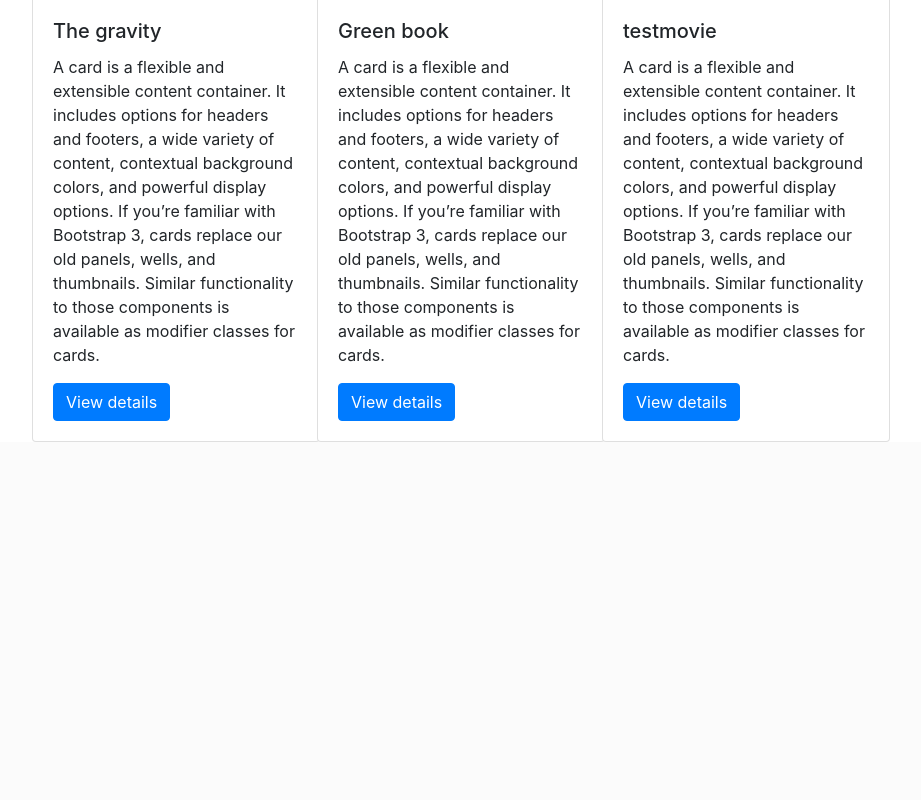
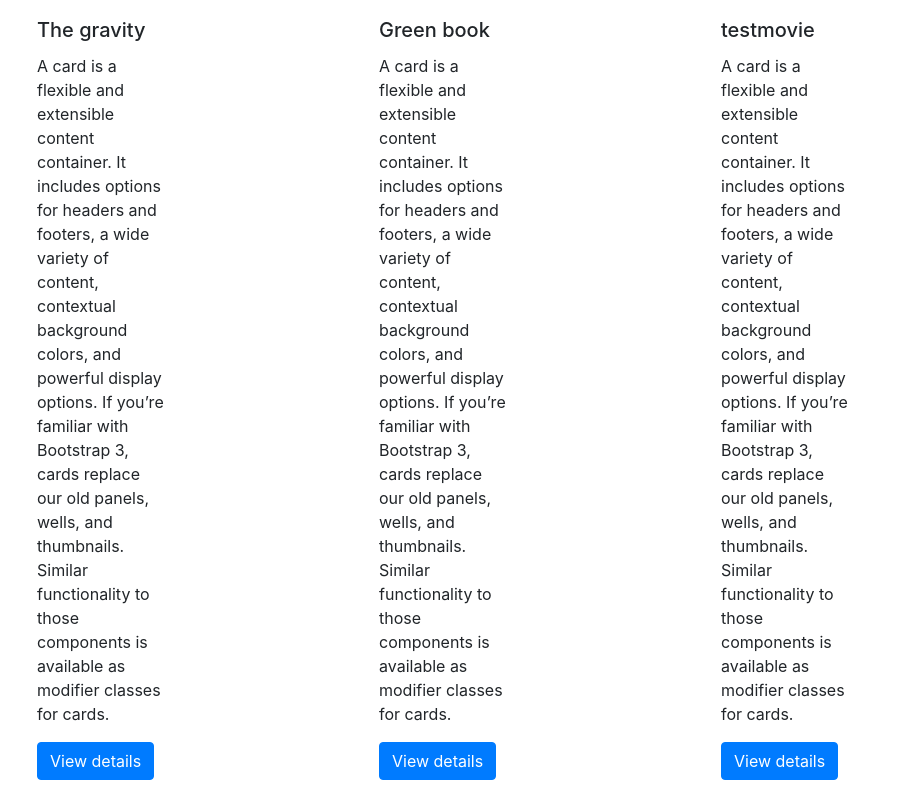
Before and after one commit to simipoulose/Python, a Django app: page / in a window 1280 px wide. Shown: the part 358-1158 px from the top of the page, without its empty margins (53-974 px from the left). Before the commit the page ends 800 px from the top, so only its background shows below. Run offline with Django 4.2, Linux system fonts and the light colour scheme; data comes from the database, SQL or seed files in the repository.

Commit message:
Update index.html

```diff
--- a/movieproject/templates/index.html
+++ b/movieproject/templates/index.html
@@ -3,9 +3,9 @@
 <div class="container">
     <div class="row">
         {% for i in movie_list %}
-        <div class="col-md-3">
-            <div class="card" style="width: 18rem;">
-  <img src="{{i.img.url}}" class="card-img-top" alt="Card image cap" width="300px" height="300px";>
+       <div class="w3-card-2" style="width:30%">
+            <div class="w3-card-2" style="width:50%">
+         <img src="{{i.img.url}}" class="card-img-top" alt="Card image cap" width="300px" height="300px";>
   <div class="card-body">
     <h5 class="card-title">{{i.name}}</h5>
     <p class="card-text">{{i.desc}}</p>
```
